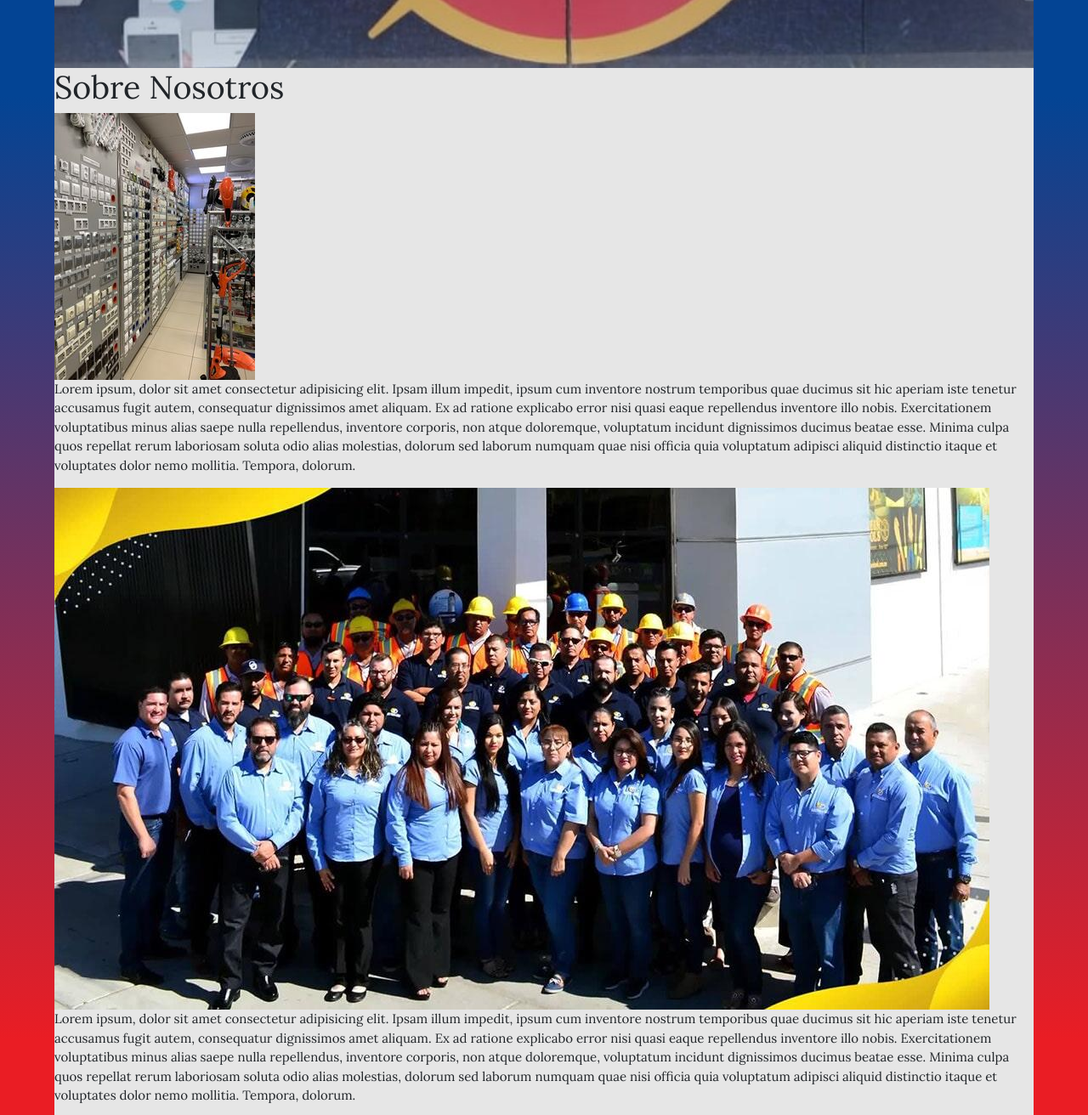
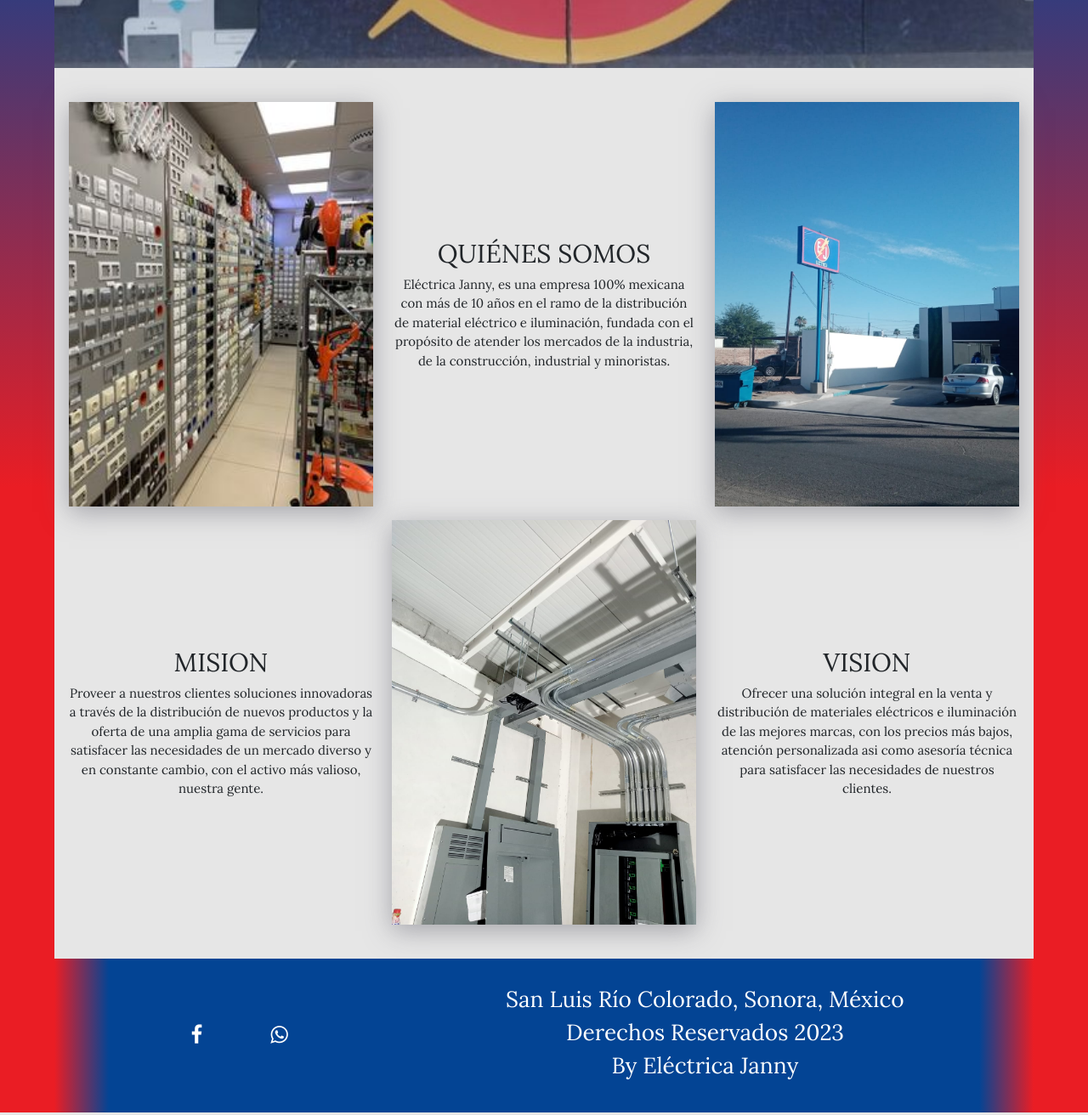
Before and after one commit to DanielHerrera24/Electrica-Janny, a plain HTML site: page paginas/sobrenosotros.html in a window 1280 px wide. Shown: the part 720-2032 px from the top of the page at 85% size. Drawn offline with nearby package versions, Linux system fonts and the light colour scheme.

Commit message:
Modifico la seccion Sobre Nosotros

```diff
--- a/css/style.css
+++ b/css/style.css
@@ -292,8 +292,8 @@
     height: 100%;
     text-align: center;
     align-items: center;
-    background: rgb(255,235,136);
-    background: linear-gradient(90deg, rgba(255,235,136,1) 0%, rgba(255,255,255,1) 40%);
+    background: rgb(255, 235, 136);
+    background: linear-gradient(90deg, rgba(255, 235, 136, 1) 0%, rgba(255, 255, 255, 1) 40%);
 }
 
 .productos-frase-productos h3 {
@@ -340,7 +340,26 @@
 }
 
 /* *Sobre Nosotros */
+.container {
+    margin: 4vh auto;
+}
 
+.sobrenosotros-imgs {
+    display: flex;
+    margin: 1vh 0;
+}
+
+.sobrenosotros-imgs img {
+    width: 100%;
+    object-fit: cover;
+}
+
+.sobrenosotros-texto {
+    display: flex;
+    flex-direction: column;
+    justify-content: center;
+    margin-top: 2vh;
+}
 
 /* *Contacto */
 .contacto__seccion {
@@ -395,7 +414,8 @@
 }
 
 /* Buttons formulario */
-.button-reset, .button-enviar {
+.button-reset,
+.button-enviar {
     align-items: center;
     appearance: none;
     background-image: radial-gradient(100% 100% at 100% 0, #EA1D24 0, #5468ff 100%);
@@ -443,7 +463,7 @@
 
 /* TODO: Media Querys */
 /* TODO: TABLET */
-@media screen and (max-width: 992px) {
+@media screen and (max-width: 991px) {
 
     /* CSS Global */
     .navbar-expand-lg .navbar-nav .nav-link {
@@ -484,10 +504,10 @@
     /* PRODUCTOS */
     .productos-frase-productos {
         margin: 5vh 7vh 5vh 7vh;
-    align-items: unset;
-    flex-direction: column;
-    background: rgb(255,235,136);
-    background: linear-gradient(180deg, rgba(255,235,136,1) 0%, rgba(255,255,255,1) 15%);
+        align-items: unset;
+        flex-direction: column;
+        background: rgb(255, 235, 136);
+        background: linear-gradient(180deg, rgba(255, 235, 136, 1) 0%, rgba(255, 255, 255, 1) 15%);
     }
 
     /* CONTACTO */
@@ -543,9 +563,9 @@
     /* PRODUCTOS */
     .productos-frase-productos {
         margin: 5vh 5vh 5vh 5vh;
-        background: rgb(255,235,136);
-        background: linear-gradient(180deg, rgba(255,235,136,1) 0%, rgba(255,255,255,1) 40%);
-        }
+        background: rgb(255, 235, 136);
+        background: linear-gradient(180deg, rgba(255, 235, 136, 1) 0%, rgba(255, 255, 255, 1) 40%);
+    }
 
     .productos-contain-imgs img {
         width: 150px;
--- a/paginas/sobrenosotros.html
+++ b/paginas/sobrenosotros.html
@@ -59,44 +59,39 @@
                 <h2>SOBRE NOSOTROS</h2>
             </div>
         </section>
-        <section>
-            <article class="sobrenosotros-articulo-1">
-                <div class="sobrenosotros-titulo">
-                    <h1>Sobre Nosotros</h1>
+        <section class="sobrenosotros-seccion-2">
+            <div class="container text-center">
+                <div class="row row-cols-1 row-cols-sm-2 row-cols-md-3">
+                    <div class="col sobrenosotros-imgs">
+                        <img src="../imgs/ejemplo-sobrenosotros-1.jpg" alt="Articulos de tienda" class="box-shadow">
+                    </div>
+                    <div class="col sobrenosotros-texto">
+                        <h2>QUIÉNES SOMOS</h2>
+                        <p>Eléctrica Janny, es una empresa 100% mexicana con
+                            más de 10 años en el ramo de la distribución de material eléctrico e iluminación, fundada
+                            con el propósito de atender los mercados de la industria, de la construcción, industrial y
+                            minoristas.</p>
+                    </div>
+                    <div class="col sobrenosotros-imgs">
+                        <img src="../imgs/sobrenosotros-local-calle.jpeg" alt="" class="box-shadow">
+                    </div>
+                    <div class="col sobrenosotros-texto">
+                        <h2>MISION</h2>
+                        <p>Proveer a nuestros clientes soluciones innovadoras a través de la distribución de nuevos
+                            productos y la oferta de una amplia gama de servicios para satisfacer las necesidades de un
+                            mercado diverso y en constante cambio, con el activo más valioso, nuestra gente.</p>
+                    </div>
+                    <div class="col sobrenosotros-imgs">
+                        <img src="../imgs/sobrenosotros-centros-de-carga-grande.jpeg" alt="" class="box-shadow">
+                    </div>
+                    <div class="col sobrenosotros-texto">
+                        <h2>VISION</h2>
+                        <p>Ofrecer una solución integral en la venta y distribución de materiales eléctricos e
+                            iluminación de las mejores marcas, con los precios más bajos, atención personalizada asi
+                            como asesoría técnica para satisfacer las necesidades de nuestros clientes.</p>
+                    </div>
                 </div>
-                <img src="../imgs/ejemplo-sobrenosotros-1.jpg" alt="local-ej">
-                <p>Lorem ipsum, dolor sit amet consectetur adipisicing elit. Ipsam illum impedit, ipsum cum inventore
-                    nostrum temporibus quae ducimus sit hic aperiam iste tenetur accusamus fugit autem, consequatur
-                    dignissimos amet aliquam.
-                    Ex ad ratione explicabo error nisi quasi eaque repellendus inventore illo nobis. Exercitationem
-                    voluptatibus minus alias saepe nulla repellendus, inventore corporis, non atque doloremque,
-                    voluptatum incidunt dignissimos ducimus beatae esse.
-                    Minima culpa quos repellat rerum laboriosam soluta odio alias molestias, dolorum sed laborum numquam
-                    quae nisi officia quia voluptatum adipisci aliquid distinctio itaque et voluptates dolor nemo
-                    mollitia. Tempora, dolorum.</p>
-                <img src="../imgs/ejemplo-sobrenosotros-2.jpg" alt="ejemplo-sobrenosotros-2">
-            </article>
-            <article class="sobrenosotros-articulo-2">
-                <p>Lorem ipsum, dolor sit amet consectetur adipisicing elit. Ipsam illum impedit, ipsum cum inventore
-                    nostrum temporibus quae ducimus sit hic aperiam iste tenetur accusamus fugit autem, consequatur
-                    dignissimos amet aliquam.
-                    Ex ad ratione explicabo error nisi quasi eaque repellendus inventore illo nobis. Exercitationem
-                    voluptatibus minus alias saepe nulla repellendus, inventore corporis, non atque doloremque,
-                    voluptatum incidunt dignissimos ducimus beatae esse.
-                    Minima culpa quos repellat rerum laboriosam soluta odio alias molestias, dolorum sed laborum numquam
-                    quae nisi officia quia voluptatum adipisci aliquid distinctio itaque et voluptates dolor nemo
-                    mollitia. Tempora, dolorum.</p>
-                <img src="../imgs/ejemplo-sobrenosotros-3.jpg" alt="orgullosos-de-ser-mexicanos">
-                <p>Lorem ipsum, dolor sit amet consectetur adipisicing elit. Ipsam illum impedit, ipsum cum inventore
-                    nostrum temporibus quae ducimus sit hic aperiam iste tenetur accusamus fugit autem, consequatur
-                    dignissimos amet aliquam.
-                    Ex ad ratione explicabo error nisi quasi eaque repellendus inventore illo nobis. Exercitationem
-                    voluptatibus minus alias saepe nulla repellendus, inventore corporis, non atque doloremque,
-                    voluptatum incidunt dignissimos ducimus beatae esse.
-                    Minima culpa quos repellat rerum laboriosam soluta odio alias molestias, dolorum sed laborum numquam
-                    quae nisi officia quia voluptatum adipisci aliquid distinctio itaque et voluptates dolor nemo
-                    mollitia. Tempora, dolorum.</p>
-            </article>
+            </div>
         </section>
     </main>
 
```
Also changed, not shown: imgs/sobrenosotros-centros-de-carga-grande.jpeg (added), imgs/sobrenosotros-local-calle.jpeg (added).
